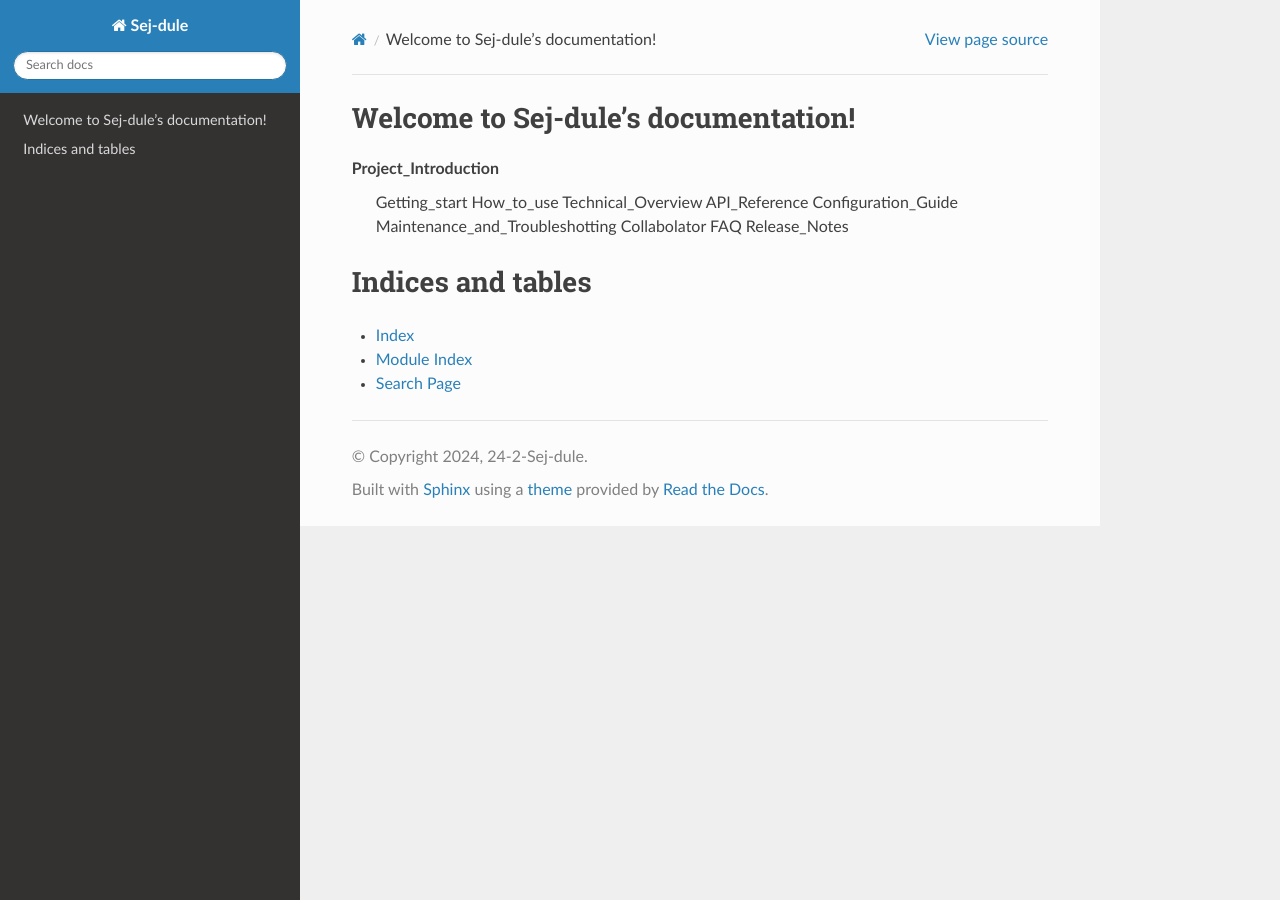
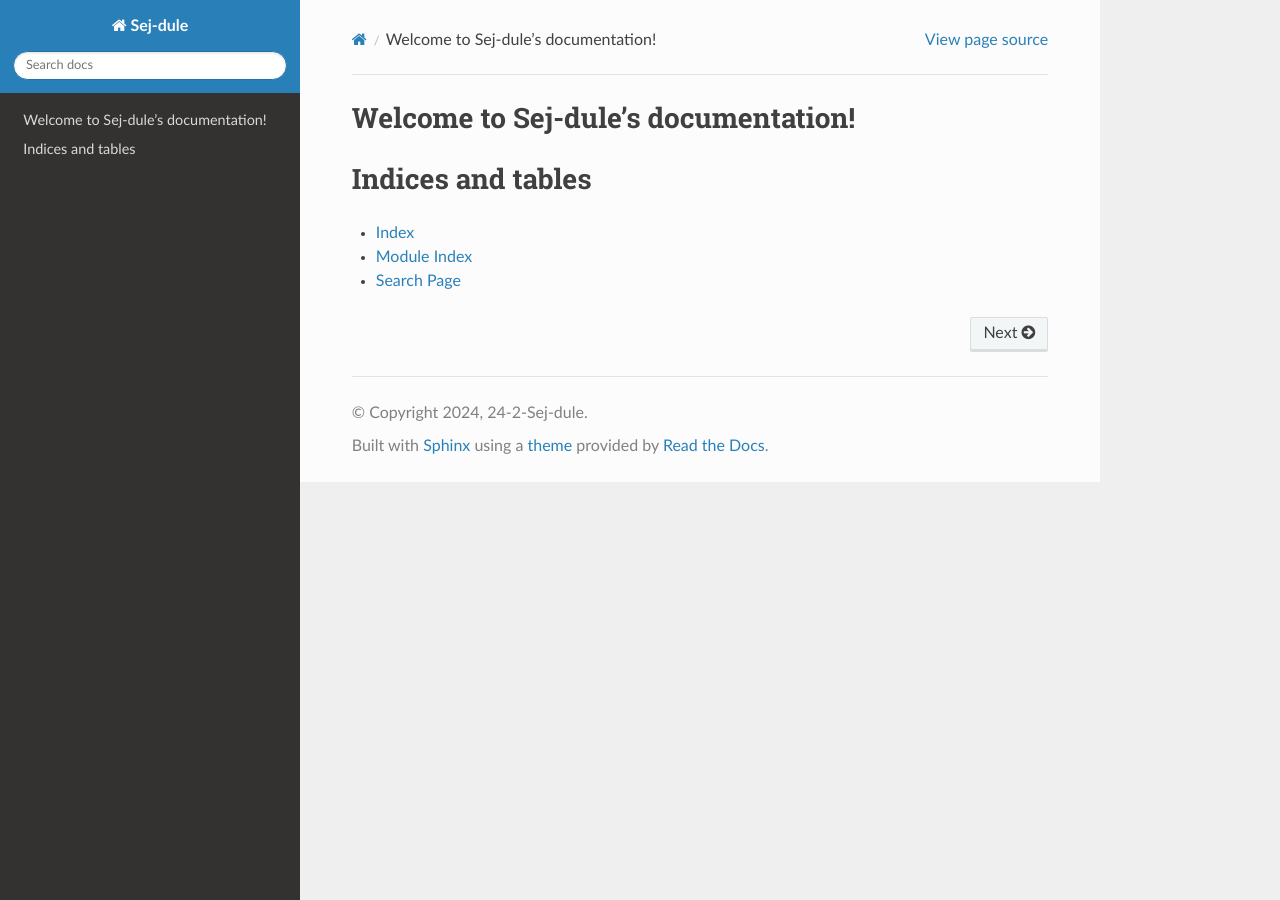
Before and after one commit to 24-2-Sej-dule/Sej-dule, a Sphinx documentation site: the page built from docs/source/index.rst, in a window 1280 px wide. Built offline with Sphinx 7.4.7 and the Read the Docs theme 3.1.0, drawn with Linux system fonts in a browser that asks for light colours; some of the changed lines change nothing that is shown.

Commit message:
modified rst

```diff
--- a/docs/source/index.rst
+++ b/docs/source/index.rst
@@ -7,19 +7,19 @@
 ====================================
 
 .. toctree::
-   :maxdepth: 2
+   :maxdepth: 10
    :caption: Contents:
 
-Project_Introduction
-   Getting_start
-   How_to_use
-   Technical_Overview
-   API_Reference
-   Configuration_Guide
-   Maintenance_and_Troubleshotting
-   Collabolator
-   FAQ
-   Release_Notes
+   Project_Introduction.rst
+   Getting_start.rst
+   How_to_use.rst
+   Technical_Overview.rst
+   API_Reference.rst
+   Configuration_Guide.rst
+   Maintenance_and_Troubleshotting.rst
+   Collabolator.rst
+   FAQ.rst
+   Release_Notes.rst
 
 Indices and tables
 ==================
```
